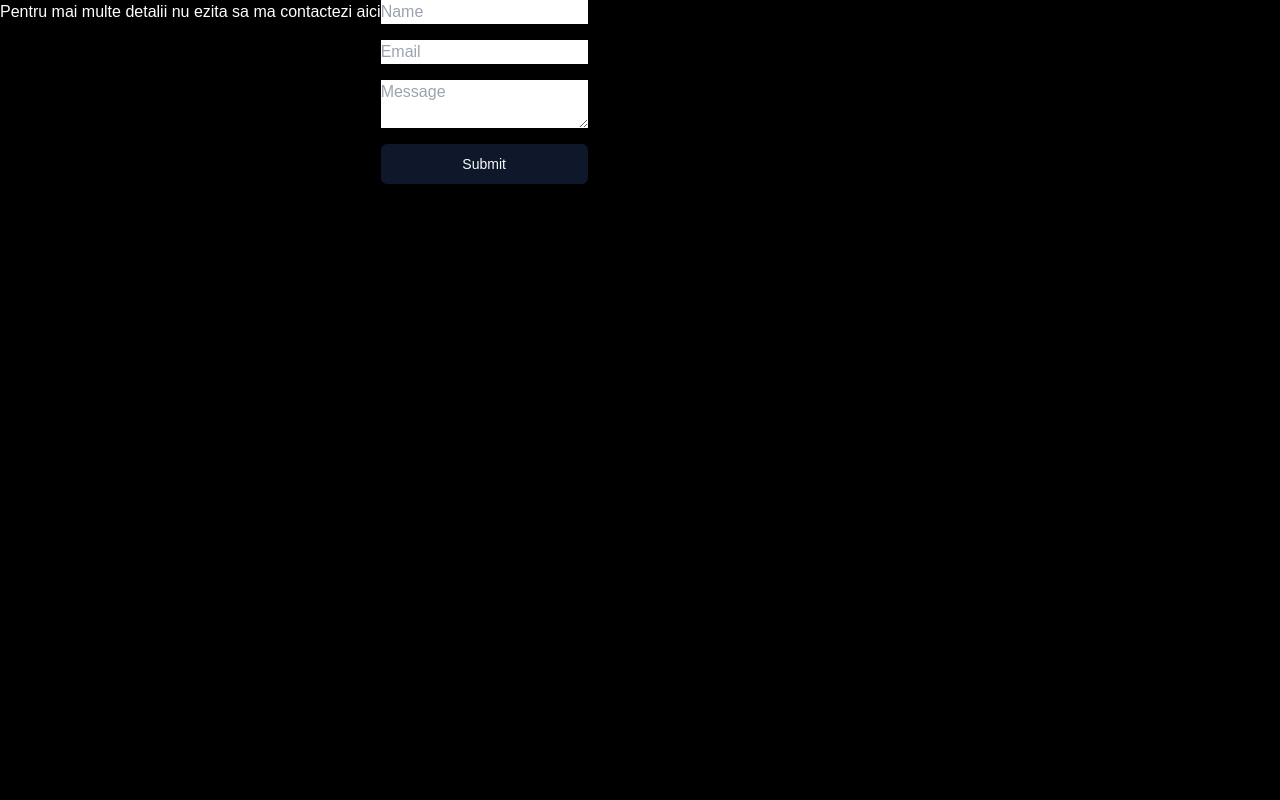
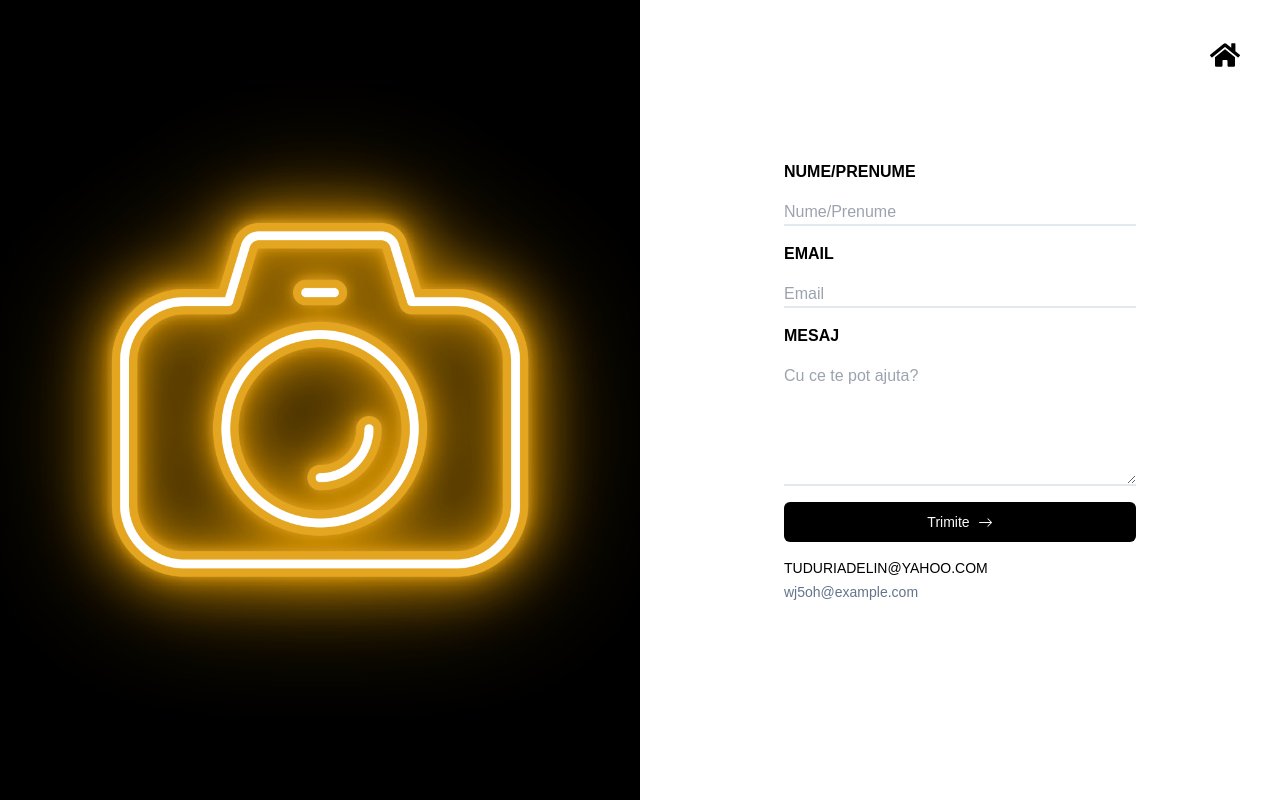
Before and after one commit to AlexNaltu/adelinvisuals, a Next.js app: page /contact in a window 1280 px wide. Built offline with nearby package versions, Linux system fonts and the light colour scheme; a web font is replaced by a local one.

Commit message:
update contact form

```diff
--- a/app/contact/page.tsx
+++ b/app/contact/page.tsx
@@ -1,14 +1,29 @@
 import ContactForm from "@/components/ContactForm";
+import Image from "next/image";
+import Link from "next/link";
 import React from "react";
+import { FaHome } from "react-icons/fa";
 
 const ContactPage = () => {
   return (
     <div>
-      <div className="flex">
-        <div>
-          <h1>Pentru mai multe detalii nu ezita sa ma contactezi aici</h1>
+      <Link href={"/"}>
+        <FaHome
+          className="absolute right-0 text-white md:text-black m-4 md:m-10 hover:text-slate-400"
+          size={30}
+        />
+      </Link>
+      <div className="flex flex-col w-full h-screen md:flex-row">
+        <div className="w-full h-1/2 md:h-screen">
+          <Image
+            src={"/photocamera.svg"}
+            alt="logo"
+            width={800}
+            height={600}
+            className="object-cover w-full h-full md:object-contain"
+          />
         </div>
-        <div>
+        <div className="w-full bg-white md:h-screen">
           <ContactForm />
         </div>
       </div>
--- a/app/globals.css
+++ b/app/globals.css
@@ -82,3 +82,11 @@
 .swiper-pagination-bullet {
   background-color: white !important;
 }
+
+.contact-label {
+  @apply font-bold;
+}
+
+.contact-input {
+  @apply bg-transparent  outline-none border-b-2 hover:border-black focus:border-black;
+}
--- a/components/ContactForm.tsx
+++ b/components/ContactForm.tsx
@@ -6,6 +6,8 @@ import { zodResolver } from "@hookform/resolvers/zod";
 import * as z from "zod";
 import emailjs from "@emailjs/browser";
 import { Button } from "./ui/button";
+import { BsArrowRight } from "react-icons/bs";
+
 const userSchema = z.object({
   user_name: z.string().min(3).max(50),
   user_email: z.string().email(),
@@ -38,27 +40,49 @@ const ContactForm = () => {
     <form
       onSubmit={handleSubmit(onSubmit)}
       ref={ref}
-      className="flex flex-col placeholder:text-black text-black gap-4"
+      className="flex flex-col placeholder:text-black text-black  h-full gap-4 max-w-lg mx-auto py-5 uppercase placeholder:font-extralight px-10 md:py-40 xl:px-20"
     >
-      <input {...register("user_name")} placeholder="Name" />
+      <label className="contact-label">Nume/Prenume</label>
+      <input
+        {...register("user_name")}
+        placeholder="Nume/Prenume"
+        className="contact-input"
+      />
       {errors.name && (
-        <span className="text-red-500">
+        <span className="text-slate-500">
           {errors.name.message as React.ReactNode}
         </span>
       )}
-      <input {...register("user_email")} placeholder="Email" />
+      <label className="contact-label">Email</label>
+      <input
+        {...register("user_email")}
+        placeholder="Email"
+        className="contact-input"
+      />
       {errors.email && (
-        <span className="text-red-500">
+        <span className="text-slate-500">
           {errors.email.message as React.ReactNode}
         </span>
       )}
-      <textarea {...register("message")} placeholder="Message"></textarea>
+      <label className="contact-label">Mesaj</label>
+      <textarea
+        {...register("message")}
+        placeholder="Cu ce te pot ajuta?"
+        className="contact-input"
+        rows={5}
+      ></textarea>
       {errors.message && (
-        <span className="text-red-500">
+        <span className="text-slate-500">
           {errors.message.message as React.ReactNode}
         </span>
       )}
-      <Button type="submit">Submit</Button>
+      <Button type="submit" className="bg-black flex gap-2 items-center ">
+        Trimite <BsArrowRight size={15} />
+      </Button>
+      <div className="flex flex-col gap-1 text-sm">
+        <p>tuduriadelin@yahoo.com</p>
+        <p className="text-slate-500 lowercase">wJ5oH@example.com</p>
+      </div>
     </form>
   );
 };
--- a/components/Footer.tsx
+++ b/components/Footer.tsx
@@ -30,7 +30,7 @@ const Footer = () => {
               ))}
             </div>
             <div className="flex flex-col gap-2 ">
-              <p>adelinvisuals@gmail.com</p>
+              <p>tuduriadelin@yahoo.com</p>
               <p>Strada Milsugio Vlaicu</p>
               <p>+40 712 345 678</p>
             </div>
--- a/components/email-template.tsx
+++ /dev/null
@@ -1,112 +0,0 @@
-import {
-  Body,
-  Button,
-  Container,
-  Head,
-  Hr,
-  Html,
-  Img,
-  Preview,
-  Section,
-  Text,
-} from "@react-email/components";
-import * as React from "react";
-
-interface KoalaWelcomeEmailProps {
-  userFirstname: string;
-}
-
-const baseUrl =
-  "https://demo.react.email/preview/welcome/koala-welcome?view=source";
-
-export const KoalaWelcomeEmail = ({
-  userFirstname,
-}: KoalaWelcomeEmailProps) => (
-  <Html>
-    <Head />
-    <Preview>
-      The sales intelligence platform that helps you uncover qualified leads.
-    </Preview>
-    <Body style={main}>
-      <Container style={container}>
-        <Img
-          src={`${baseUrl}/static/koala-logo.png`}
-          width="170"
-          height="50"
-          alt="Koala"
-          style={logo}
-        />
-        <Text style={paragraph}>Hi {userFirstname},</Text>
-        <Text style={paragraph}>
-          Welcome to Koala, the sales intelligence platform that helps you
-          uncover qualified leads and close deals faster.
-        </Text>
-        <Section style={btnContainer}>
-          <Button style={button} href="https://getkoala.com">
-            Get started
-          </Button>
-        </Section>
-        <Text style={paragraph}>
-          Best,
-          <br />
-          The Koala team
-        </Text>
-        <Hr style={hr} />
-        <Text style={footer}>
-          470 Noor Ave STE B #1148, South San Francisco, CA 94080
-        </Text>
-      </Container>
-    </Body>
-  </Html>
-);
-
-KoalaWelcomeEmail.PreviewProps = {
-  userFirstname: "Alan",
-} as KoalaWelcomeEmailProps;
-
-export default KoalaWelcomeEmail;
-
-const main = {
-  backgroundColor: "#ffffff",
-  fontFamily:
-    '-apple-system,BlinkMacSystemFont,"Segoe UI",Roboto,Oxygen-Sans,Ubuntu,Cantarell,"Helvetica Neue",sans-serif',
-};
-
-const container = {
-  margin: "0 auto",
-  padding: "20px 0 48px",
-};
-
-const logo = {
-  margin: "0 auto",
-};
-
-const paragraph = {
-  fontSize: "16px",
-  lineHeight: "26px",
-};
-
-const btnContainer = {
-  textAlign: "center" as const,
-};
-
-const button = {
-  backgroundColor: "#5F51E8",
-  borderRadius: "3px",
-  color: "#fff",
-  fontSize: "16px",
-  textDecoration: "none",
-  textAlign: "center" as const,
-  display: "block",
-  padding: "12px",
-};
-
-const hr = {
-  borderColor: "#cccccc",
-  margin: "20px 0",
-};
-
-const footer = {
-  color: "#8898aa",
-  fontSize: "12px",
-};
```
Also changed, not shown: public/photocamera.svg (added).
